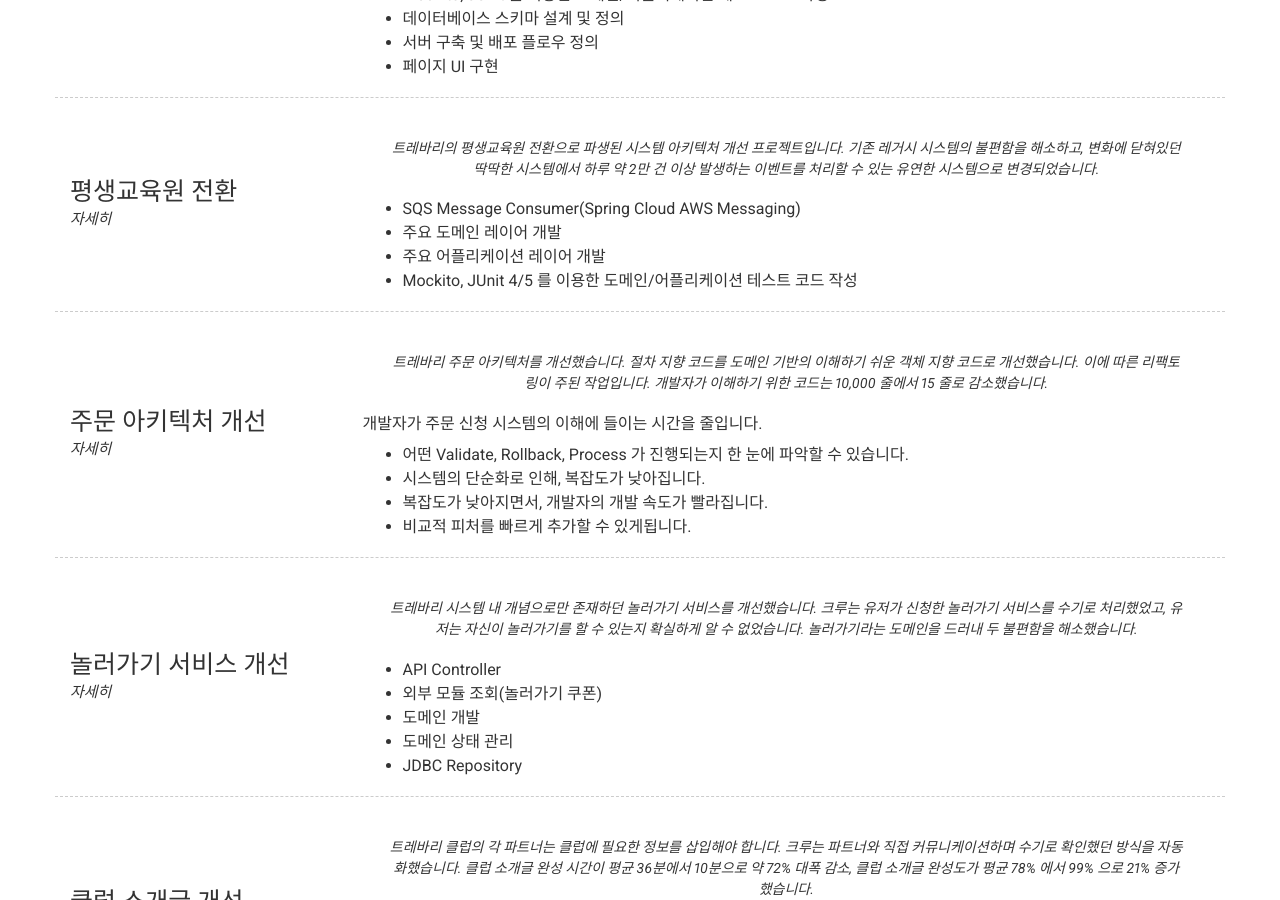
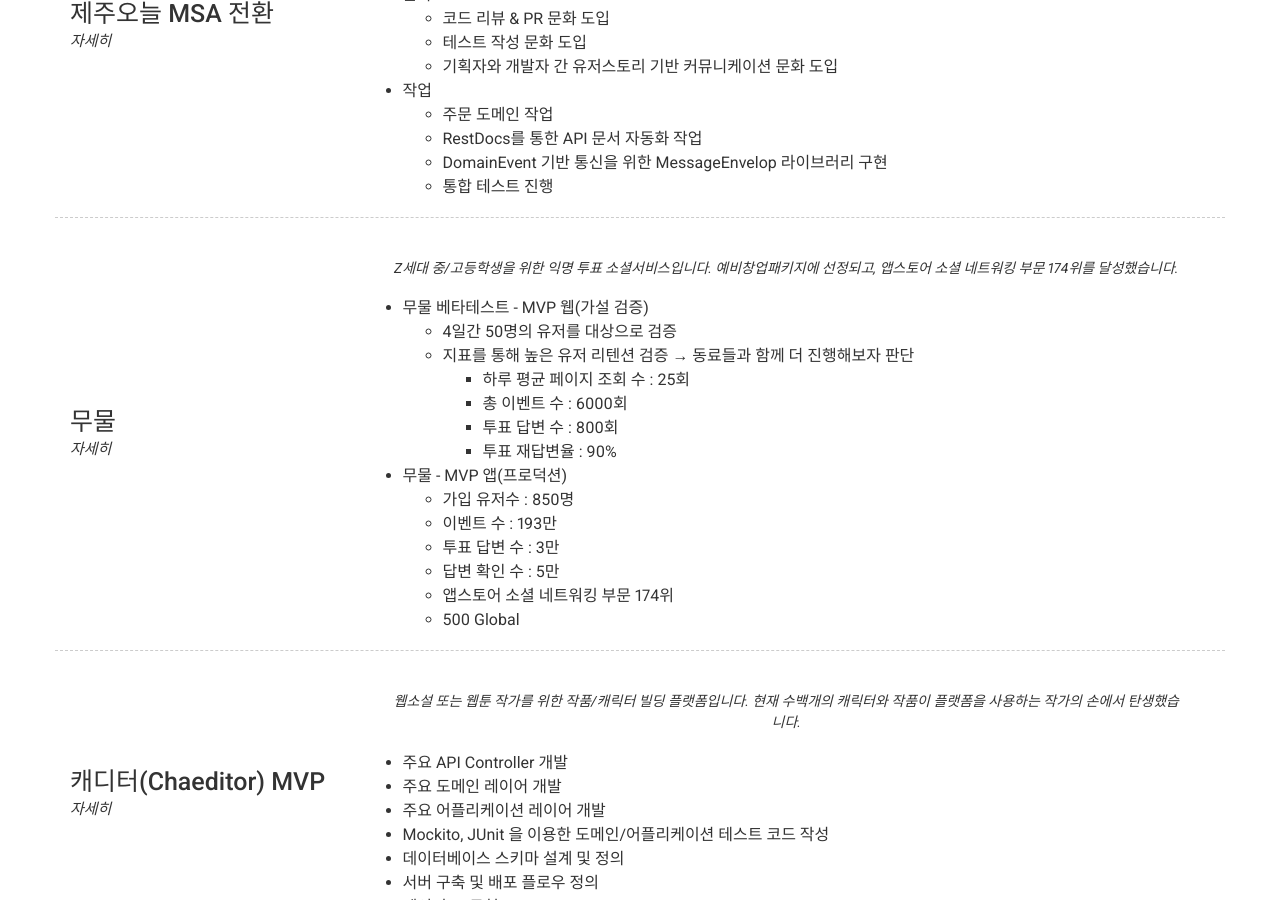
Before and after one commit to currenjin/resume, a Jekyll site: the page built from index.md, in a window 1280 px wide and 900 px high, scrolled down 3388 px. Built offline with Jekyll 4.4.1, drawn with Linux system fonts in a browser that asks for light colours; nearby versions of some CDN libraries; some of the changed text lies outside the part shown.

Commit message:
Docs: Cosmic connection

```diff
--- a/_config.yml
+++ b/_config.yml
@@ -84,8 +84,25 @@ content:
         quote: >
           사람들이 더욱 가까워지고 이어지기를 원하는 조직, 2023 예비창업패키지 최종 선정
         description: |
+          - [자세히 보기](https://www.notion.so/currenjin/COSMIC-CONNECTION-1d27e2088c5e8033825edae90fc9eb9f?pvs=4)
           - <mark>무물</mark> 앱 릴리즈. 사람들 스스로가 더 나은 기분을 느낄 수 있는 공간(앱)을 제공하는게 목적.
           - 사업 방향성 설정, 프로덕트 개발, 마케팅 등 MVP를 위한 모든 과정에 참여. <mark>현재 유저 약 800명</mark>, <mark>소셜 네트워킹 부문 174위</mark>
+          - 재무 & 회계
+            - <mark>예비창업패키지 선정을 통한 지원금 확보</mark>
+            - 법인 설립
+            - 각종 비용 집행(사무실, 인건비, 장비 등)
+          - 리더십 & 전략
+            - 사업/제품 전략 수립 및 기술 로드맵 설계
+            - 지원금 확보를 위한 전략적 접근
+            - VC 콜드메일 발송 및 IR 피칭
+            - <mark>비즈니스 KPI 설정 및 추적 관리</mark>
+            - <mark>팀 빌딩 및 인재 채용</mark>
+          - 개발
+            - <mark>초기 가설 검증을 위한 MVP 웹 구현</mark>
+            - <mark>지원금 확보 이후 MVP 앱 구현</mark>
+          - 마케팅
+            - 인스타그램 전략
+            - 전단지 전략
       - layout: left
         title: CJ ENM 캐디터
         sub_title: 테크 리드
@@ -200,6 +217,28 @@ content:
               - RestDocs를 통한 API 문서 자동화 작업
               - DomainEvent 기반 통신을 위한 MessageEnvelop 라이브러리 구현
               - 통합 테스트 진행
+      - layout: left
+        border: weak
+        title: 무물
+        link: https://www.notion.so/currenjin/COSMIC-CONNECTION-1d27e2088c5e8033825edae90fc9eb9f?pvs=4
+        link_text: 자세히
+        quote: >
+          Z세대 중/고등학생을 위한 익명 투표 소셜서비스입니다. 예비창업패키지에 선정되고, 앱스토어 소셜 네트워킹 부문 174위를 달성했습니다. <br>
+        description: |
+          - 무물 베타테스트 - MVP 웹(가설 검증)
+              - 4일간 50명의 유저를 대상으로 검증
+              - 지표를 통해 높은 유저 리텐션 검증 → 동료들과 함께 더 진행해보자 판단
+                  - 하루 평균 페이지 조회 수 : 25회
+                  - 총 이벤트 수 : 6000회
+                  - 투표 답변 수 : 800회
+                  - 투표 재답변율 : 90%
+          - 무물 - MVP 앱(프로덕션)
+              - 가입 유저수 : 850명
+              - 이벤트 수 : 193만
+              - 투표 답변 수 : 3만
+              - 답변 확인 수 : 5만
+              - 앱스토어 소셜 네트워킹 부문 174위
+              - 500 Global
       - layout: left
         border: weak
         title: 캐디터(Chaeditor) MVP
```
